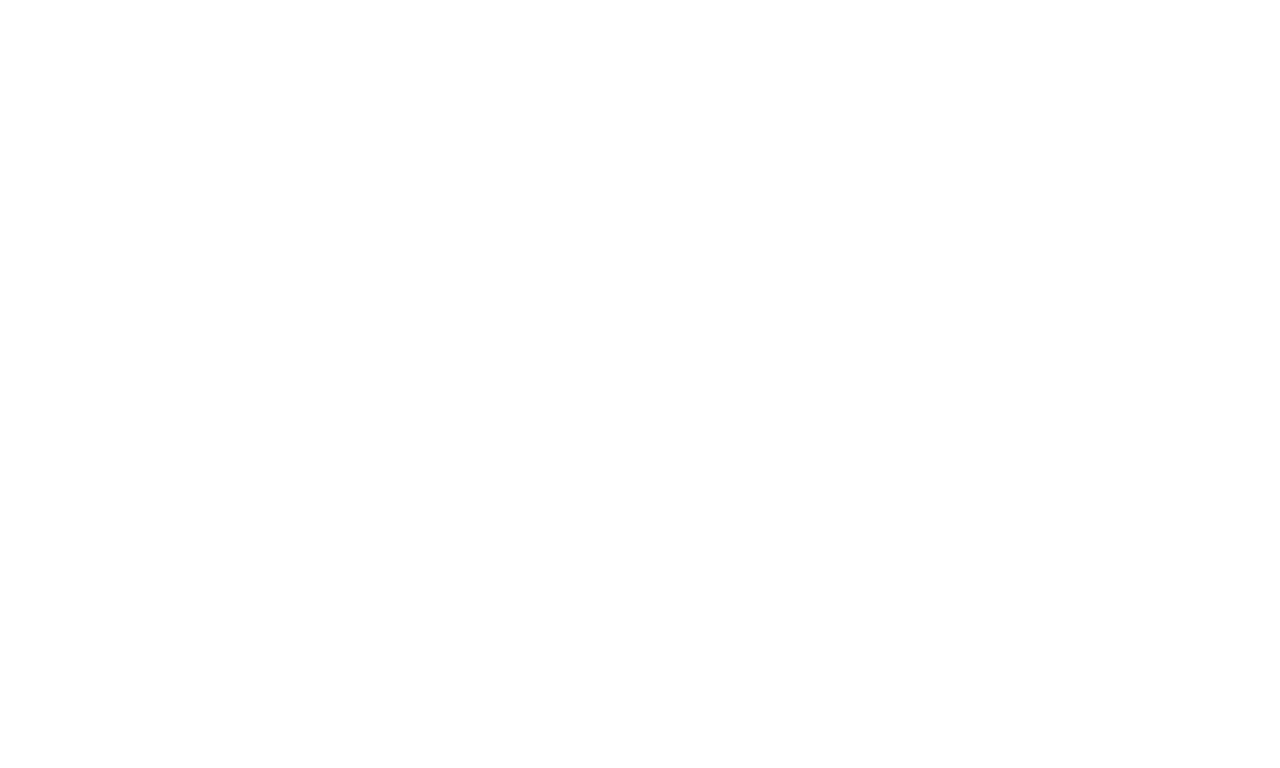
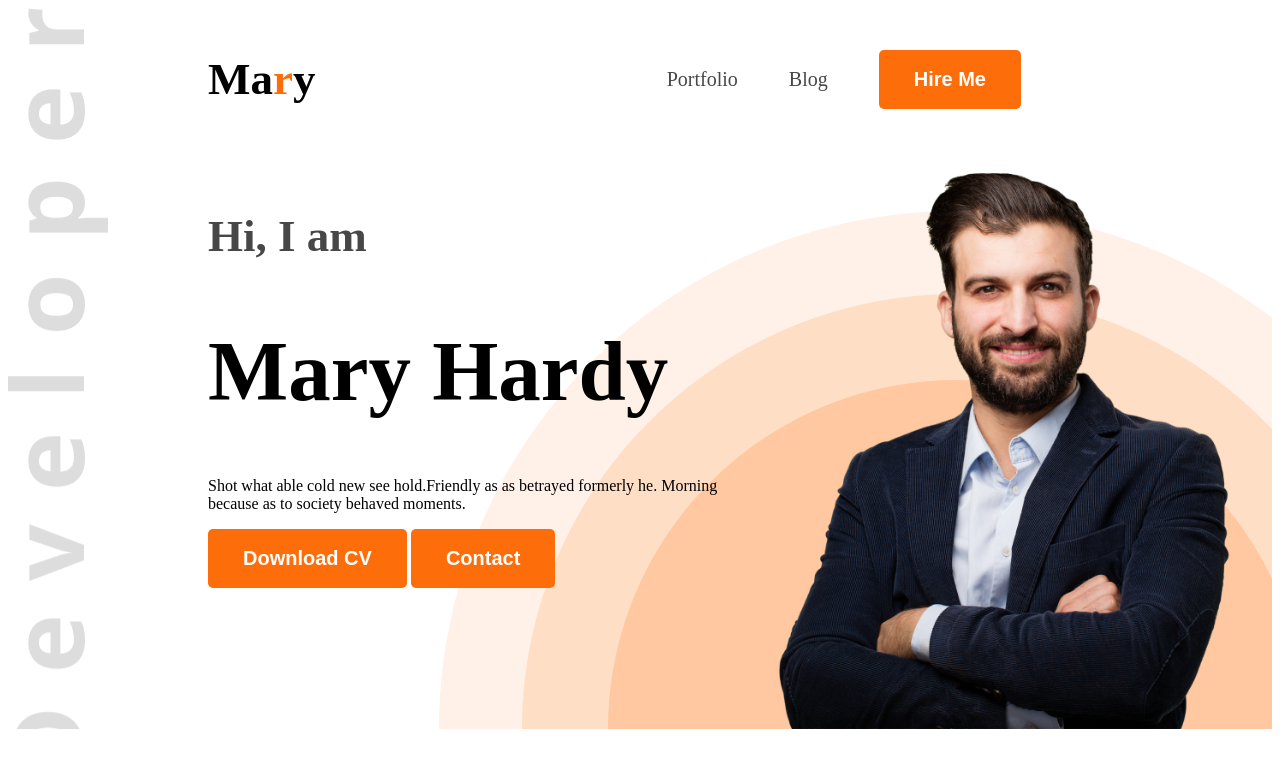
Before and after one commit to hafizurbagjan/web-dev-portfolio, a plain HTML site: page index.html in a window 1280 px wide. Drawn offline with Linux system fonts and the light colour scheme.

Commit message:
portfolio website1

```diff
--- a/index.html
+++ b/index.html
@@ -4,14 +4,38 @@
     <meta charset="UTF-8">
     <meta name="viewport" content="width=device-width, initial-scale=1.0">
     <title>Web Developer Portfolio</title>
+    <style>
+        @import url('https://fonts.googleapis.com/css2?family=Open+Sans:ital,wght@0,300..800;1,300..800&family=Work+Sans:ital,wght@0,100..900;1,100..900&display=swap');
+    </style>
+    <link rel="stylesheet" href="styles/portfolio.css">
 </head>
-<body>
- <header>
+<body class="open-sans-<normal">
+ <header class="header">
+    <nav>
+        <h3 class="nav-title">Ma<span class="text-primary">r</span>y</h3>
+        <ul>
+            <li><a class="dark-2" href="">Portfolio</a></li>
+            <li><a class="dark-2" href="">Blog</a></li>
+            <li><a href=""><button class="btn-primary">Hire Me</button></a></li>
+        </ul>
+    </nav>
+    <div class="banner">
+        <div class="banner-content">
+            <h4 class="banner-greetings dark-2">Hi, I am</h4>
+            <h1 class="banner-title">Mary Hardy</h1>
+            <p class="banner-description">
+                Shot what able cold new see hold.Friendly as as betrayed formerly he. Morning because as to society behaved moments.
+            </p>
+            <button class="btn-primary">Download CV</button>
+            <button class="btn-primary">Contact</button>
+        </div>
+        <img class="banner-profile-pic" src="images/hardy.png" alt="">
+    </div>
+ </header>
     <main>
         <footer>
 
         </footer>
     </main>
- </header>
 </body>
 </html>
--- /dev/null
+++ b/styles/portfolio.css
@@ -0,0 +1,81 @@
+
+
+.open-sans-<normal> {
+    font-family: "Open Sans", sans-serif;
+    font-optical-sizing: auto;
+    font-style: normal;
+    font-variation-settings:
+      "wdth" 100;
+  }
+
+/* shared style*/
+.text-primary{
+    color: #FD6E0A;
+}
+.dark-2{
+    color:#474747;
+}
+
+.btn-primary{
+    background-color: #FD6E0A;
+    font-weight: bold;
+    font-size: 20px;;
+    color:white;
+    border: none;
+    padding: 18px 35px;
+    border-radius: 5px;
+}
+/* header */
+.header{
+    background-image: url('../images/developer.png'), url('../images/header_bg.png');
+    background-repeat: no-repeat;
+    background-position: top left, bottom right;
+}
+/* Nav styles*/
+nav{
+    display: flex;
+    align-items: center;
+    justify-content: space-between;
+    margin: 0px 200px;
+}
+
+.nav-title{
+    font-weight: 800;
+    font-size: 45px;
+}
+
+nav ul{
+    display: flex;
+    align-items: center;
+}
+nav ul li {
+    list-style: none;
+    margin-right: 51px;
+}
+
+nav ul a {
+    text-decoration: none;
+    font-size:20px;
+}
+
+/* banner styles */
+.banner{
+    display: flex;
+    justify-content: space-between;
+    margin: 0 35px 0 200px;
+}
+.banner-content{
+    max-width: 580px;
+}
+.banner-greetings{
+    font-size: 45px;
+    font-weight:600;
+}
+
+.banner-title{
+    font-weight:bold;
+    font-size: 85px;
+}
+.banner-profile-pic{
+    width: 500px;
+}
```
